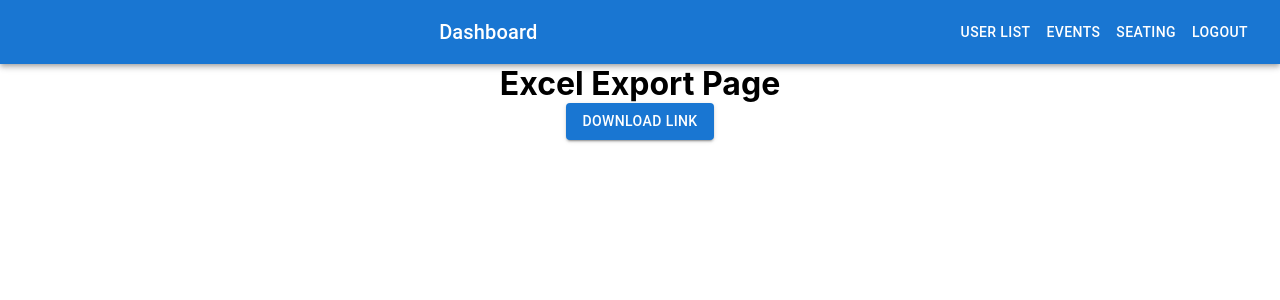
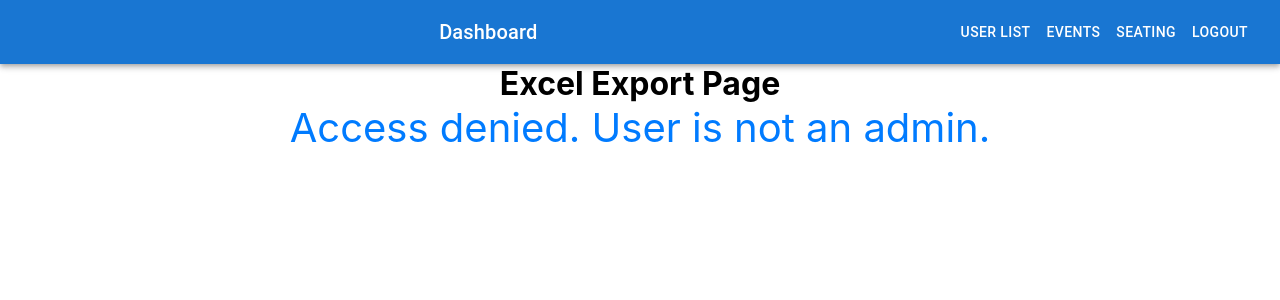
Before and after one commit to jawdonchan/CRUD, a React (Create React App) app in the folder client/: page /ExcelExport in a window 1280 px wide. Shown: the top 300 px of the page. Built offline with nearby package versions, Linux system fonts and the light colour scheme.

Commit message:
excel export user role
-only admin role is able to access to the page

```diff
--- a/client/src/pages/ExcelExport.jsx
+++ b/client/src/pages/ExcelExport.jsx
@@ -28,12 +28,23 @@
 // };
 
 // export default ExportStudentsToExcel;
-import React, { useState } from 'react';
+import React, { useState, useEffect } from 'react';
 import Button from '@mui/material/Button';
 import ExportModal from './ExportModal';
 import Navbar from './navigationbar';
+
 const MainPage = () => {
   const [modalOpen, setModalOpen] = useState(false);
+  const userRole = sessionStorage.getItem("role");
+
+  useEffect(() => {
+    // Check user role here, redirect or show error message as needed
+    if (userRole !== "admin") {
+      // Redirect to another page or show an error message
+      console.error("Access denied. User is not an admin.");
+      // You can redirect using navigate('/some-other-page');
+    }
+  }, [userRole]);
 
   const handleOpenModal = () => {
     setModalOpen(true);
@@ -48,9 +59,19 @@ const MainPage = () => {
       <Navbar></Navbar>
       <h1>Excel Export Page</h1>
 
-      <Button variant="contained" onClick={handleOpenModal}>
-       Download Link
-      </Button>
+      {userRole === "admin" && (
+        <Button variant="contained" onClick={handleOpenModal}>
+          Download Link
+        </Button>
+      )}
+
+      {userRole !== "admin" && (
+        <div>
+          <p>Access denied. User is not an admin.</p>
+          {/* You can redirect here as well if needed */}
+        </div>
+      )}
+
       <ExportModal isOpen={modalOpen} onClose={handleCloseModal} />
     </div>
   );
--- a/client/src/pages/StudentExport.jsx
+++ b/client/src/pages/StudentExport.jsx
@@ -1,9 +1,10 @@
 import React, { useState, useEffect } from 'react';
+import { useHistory } from 'react-router-dom'; // Import useHistory
 import axios from 'axios';
 import moment from 'moment';
 import Navbar from './navigationbar';
 import CircularProgress from '@mui/material/CircularProgress';
-import '../css/studentexport.css'
+import '../css/studentexport.css';
 
 const ExportStudentsToExcel = () => {
   const [loading, setLoading] = useState(true);
@@ -20,6 +21,15 @@ const ExportStudentsToExcel = () => {
   }, []);
 
   const handleExportExcel = () => {
+    // Check if the user has the 'admin' role before exporting
+    const userRole = sessionStorage.getItem('role');
+    if (userRole !== 'Admin') {
+      console.log('Unauthorized access: Insufficient privileges');
+      // Handle unauthorized access (redirect to login page, show error message, etc.)
+      window.location.replace("http://localhost:3000/users");
+      return;
+    }
+
     setLoading(true);
 
     // Generate a timestamp in the format YYYY-MM-DD_HHMMSS
@@ -71,10 +81,8 @@ const ExportStudentsToExcel = () => {
         </div>
       ) : (
         <>
-          <div className='buttonstyle' style={{textAlign: 'center'}}>
-          <button onClick={handleExportExcel} >
-            Download Excel
-            </button>
+          <div className='buttonstyle' style={{ textAlign: 'center' }}>
+            <button onClick={handleExportExcel}>Download Excel</button>
           </div>
         </>
       )}
```
